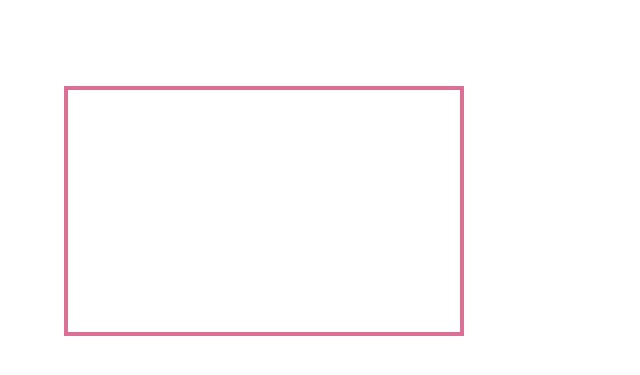
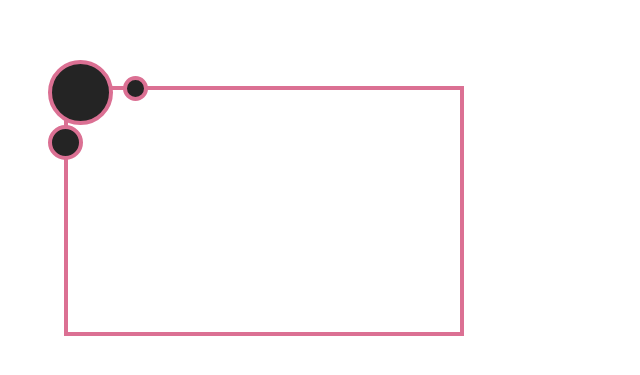
Before and after one commit to BAsnetSujan420/mini-lessons, a React (Vite) app: page / in a window 1280 px wide. Shown: the part 189-564 px from the top of the page, without its empty margins (0-640 px from the left). Built offline with nearby package versions, Linux system fonts and the light colour scheme.

Commit message:
three: bubble border

```diff
--- a/src/components/BorderedCard.jsx
+++ b/src/components/BorderedCard.jsx
@@ -16,10 +16,33 @@ const Box = styled.div`
   width: 400px;
   margin: 64px;
   border: 4px solid palevioletred;
+  position: relative;
 `;
 
-const MediumCircle = styled.div``;
-const BigCircle = styled.div``;
-const SmallCircle = styled.div``;
+const Circle = styled.div`
+  position: absolute;
+  border: inherit;
+  border-radius: 50%;
+  background-color: #242424;
+`;
+
+const MediumCircle = styled(Circle)`
+  width: 35px;
+  height: 35px;
+  left: -20px;
+  top: 35px;
+`;
+const BigCircle = styled(Circle)`
+  width: 65px;
+  height: 65px;
+  left: -20px;
+  top: -30px;
+`;
+const SmallCircle = styled(Circle)`
+  width: 25px;
+  height: 25px;
+  left: 55px;
+  top: -14px;
+`;
 
 export default BorderedCard;
```
